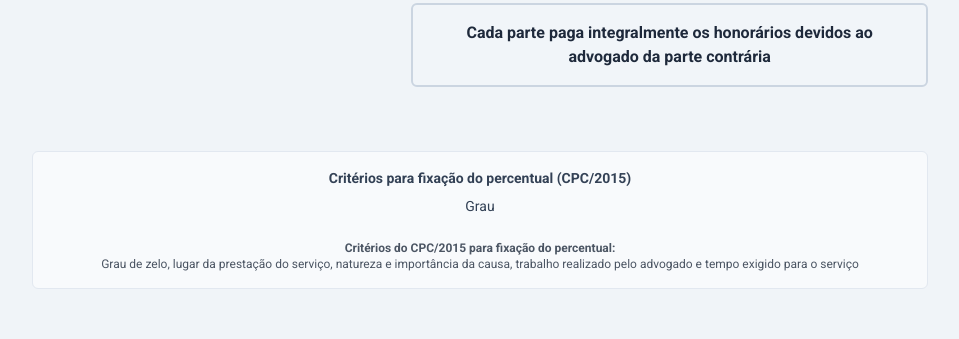
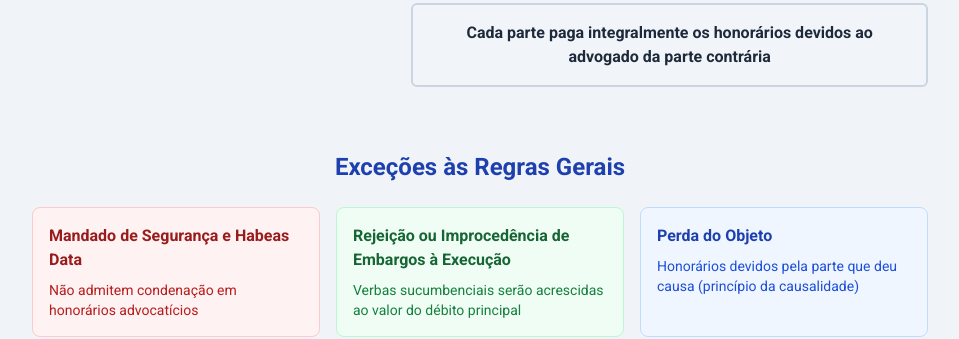
Before and after one commit to alexandre-css/resumosDireito, a plain HTML site: page honorários.html in a window 1280 px wide. Shown: the part 2820-3159 px from the top of the page, without its empty margins (160-1119 px from the left). Drawn offline with nearby package versions, Linux system fonts and the light colour scheme.

Commit message:
Pequena alteração.

```diff
--- a/honorários.html
+++ b/honorários.html
@@ -397,18 +397,6 @@
                         </div>
                     </div>
                 </div>
-
-        <div class="mt-16 text-center">
-            <div class="bg-slate-50 border border-slate-200 rounded-md px-6 py-4 text-sm text-slate-700">
-                <div class="font-semibold mb-2">Critérios para fixação do percentual (CPC/2015)</div>
-                <div>Grau
-
-                <div class="mt-6 text-center text-xs text-gray-600">
-                    <p><strong>Critérios do CPC/2015 para fixação do percentual:</strong></p>
-                    <p>Grau de zelo, lugar da prestação do serviço, natureza e importância da causa, trabalho realizado pelo advogado e tempo exigido para o serviço</p>
-                </div>
-            </div>
-        </div>
 
         <div class="mt-16">
             <h2 class="text-2xl font-bold text-blue-800 mb-6 text-center">Exceções às Regras Gerais</h2>
```
